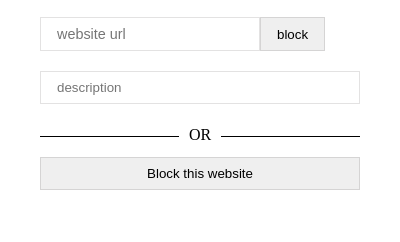
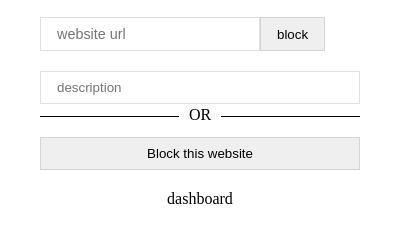
Before and after one commit to fatehkabbani/WebBarrier, a browser extension: page popups/index.html in a window 400 px wide. Shown: the part 82-324 px from the top of the page. Drawn offline with Linux system fonts and the light colour scheme.

Commit message:
some change's in the structure and some style

```diff
--- a/popups/index.html
+++ b/popups/index.html
@@ -8,7 +8,7 @@
       <h1>Web Barrier</h1>
       <section id="block-form">
           <input type="text" id="url-input" placeholder="website url" />
-          <button>block</button>
+          <button id="url-button">block</button>
       </section>
       <section>
         <input id="description" placeholder="description"></input>
@@ -17,7 +17,10 @@
         </p>
         <button id="block">Block this website</button>
       </section>
-      <div></div>
+      <span>
+        <a href="#" id="dashboard-link">dashboard</a>
+      </span>
     </main>
+    <script defer type ="module" src="/scripts/index.js" ></script>
   </body>
 </html>
--- a/styles/style.css
+++ b/styles/style.css
@@ -43,7 +43,7 @@ main section {
 #description,
 #block {
   width: 100%;
-  margin: 0 0 var(--spacing);
+  margin: 0 var(--spacing) 0 0;
 }
 #line-through {
   width: 100%;
@@ -56,3 +56,17 @@ main section {
   background: #fff;
   padding: 0 10px;
 }
+section + span{
+  display: flex;
+  justify-content: center;
+  align-items: center;
+}
+#dashboard-link{
+  font-size:1rem;
+  color:inherit;
+  text-decoration: none;
+}
+#dashboard-link:hover{
+  text-decoration: underline;
+  text-underline-offset: 2px;
+}
```
